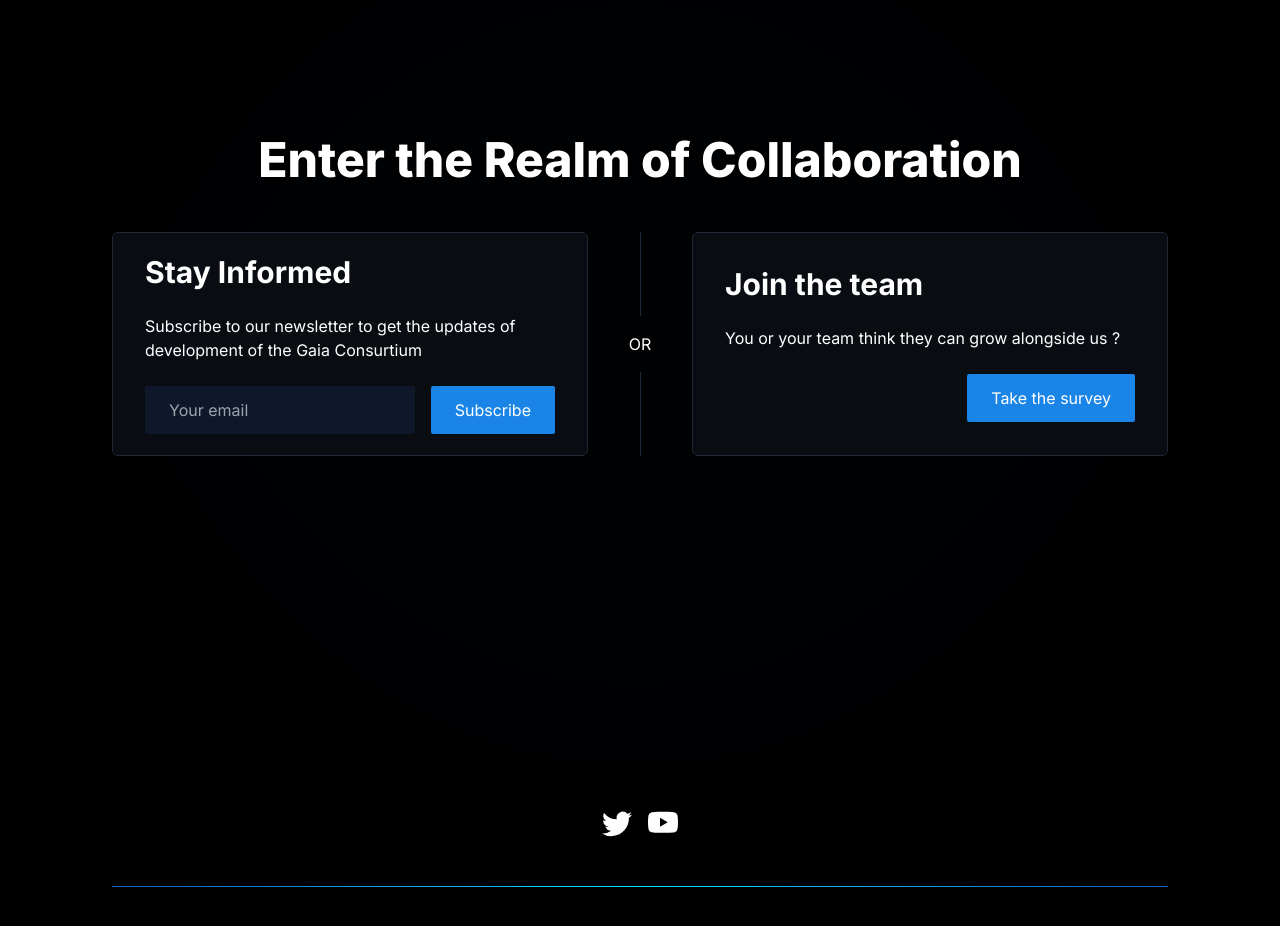
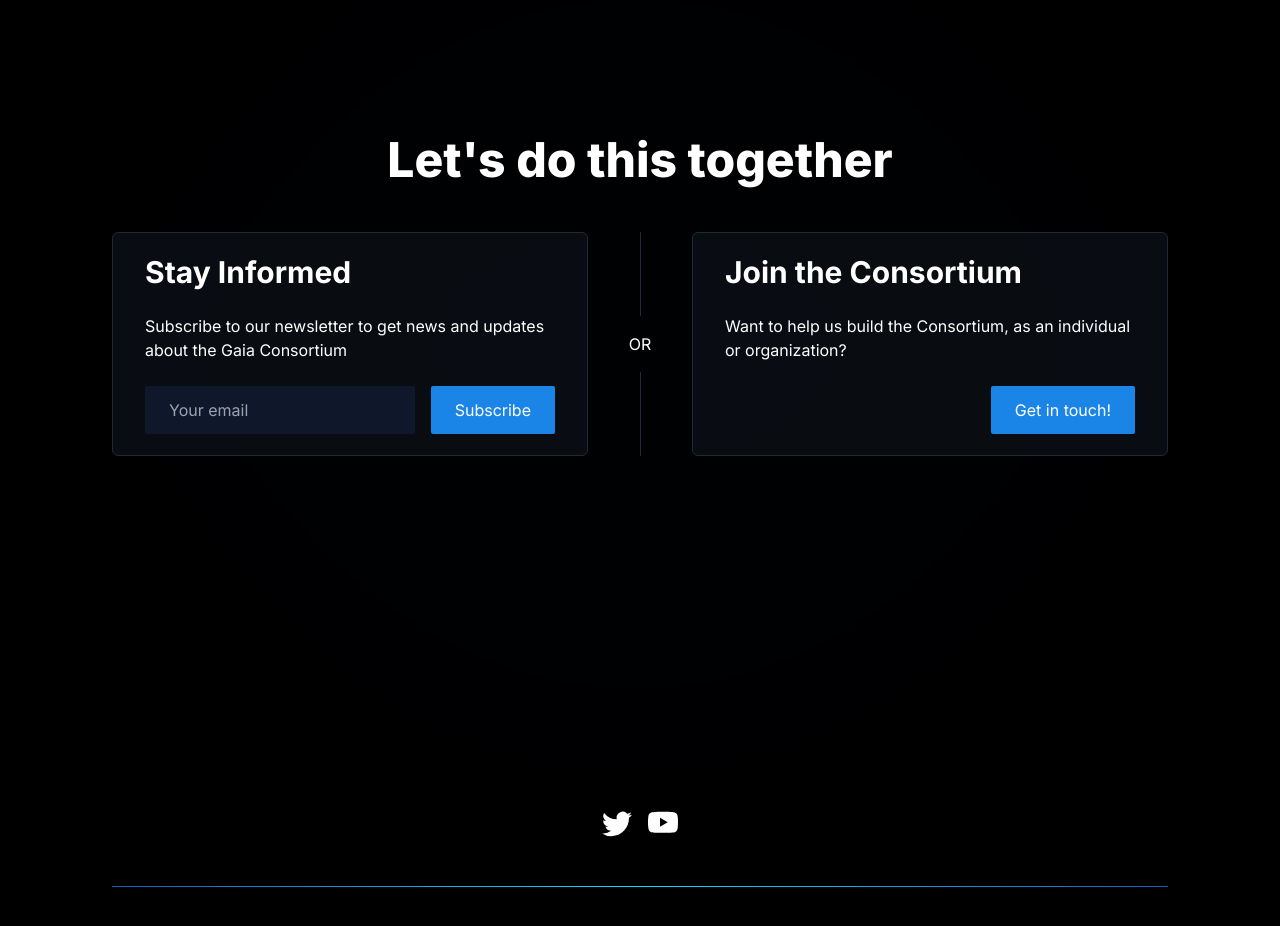
Before and after one commit to mgavillo/gaia-consortium-front, a Next.js app: page / in a window 1280 px wide. Shown: the part 3280-4206 px from the top of the page. Built offline with nearby package versions, Linux system fonts and the light colour scheme.

Commit message:
Update CTA.tsx

```diff
--- a/src/app/sections/CTA.tsx
+++ b/src/app/sections/CTA.tsx
@@ -22,11 +22,11 @@ export default function CTA() {
 
   return (
     <section className="">
-      <h2 className="w-full text-center">Enter the Realm of Collaboration</h2>
+      <h2 className="w-full text-center">Let's do this together</h2>
       <div className="w-full flex flex-row flex-wrap  md:flex-nowrap gap-12 ">
         <div className="w-full h-56 flex flex-col items-start justify-center rounded-md p-8 bg-slate-800 gap-6 border border-gray-800 bg-opacity-30 min-w-[330px]">
           <h3>Stay Informed</h3>
-          <p>Subscribe to our newsletter to get the updates of development of the Gaia Consurtium</p>
+          <p>Subscribe to our newsletter to get news and updates about the Gaia Consortium</p>
           <EmailForm />
         </div>
         <span className="h-1 w-full md:w-2 md:h-56 relative">
@@ -34,10 +34,10 @@ export default function CTA() {
           <OrSeparator orientation={isMobile ? "vertical" : "horizontal"} />
         </span>
         <div className="w-full h-56 flex flex-col items-start justify-center rounded-md p-8 gap-6 bg-slate-800 border border-gray-800 bg-opacity-30 min-w-[330px]">
-          <h3>Join the team</h3>
-          <p>You or your team think they can grow alongside us ? </p>
+          <h3>Join the Consortium</h3>
+          <p>Want to help us build the Consortium, as an individual or organization? </p>
           <div className="w-full flex flex-row justify-end">
-            <Button text="Take the survey" />
+            <Button text="Get in touch!" />
           </div>
         </div>
       </div>
```
